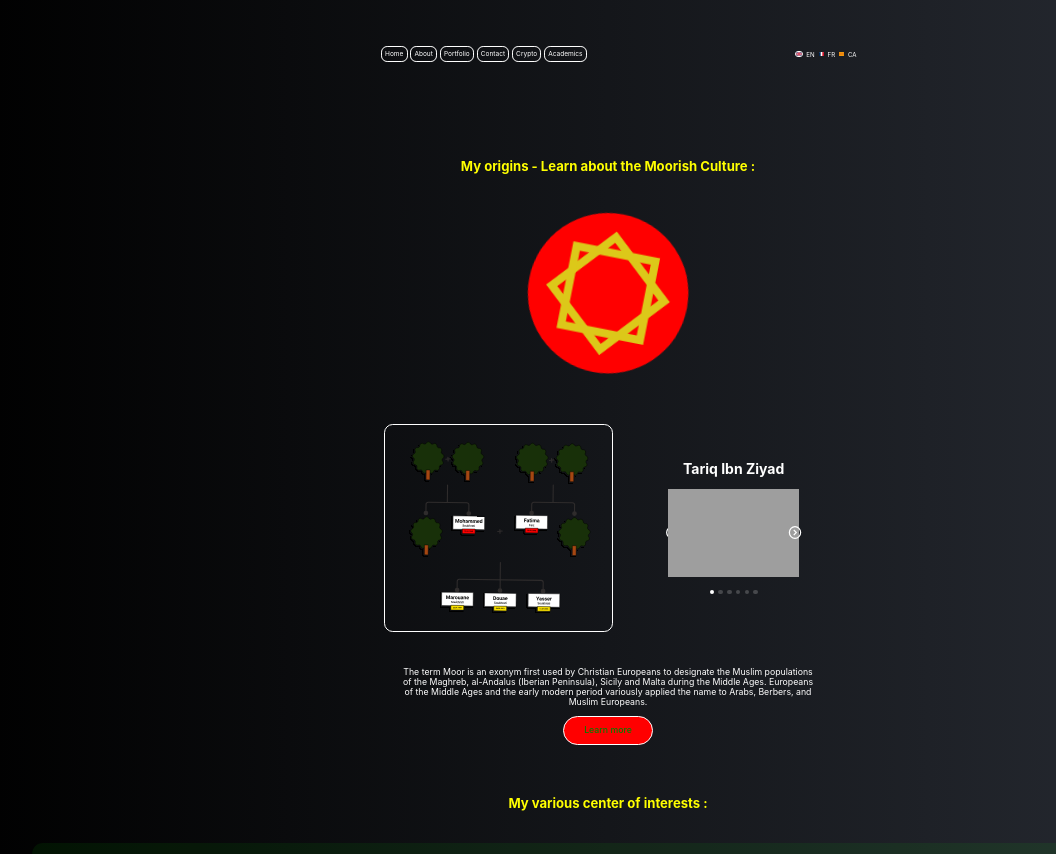
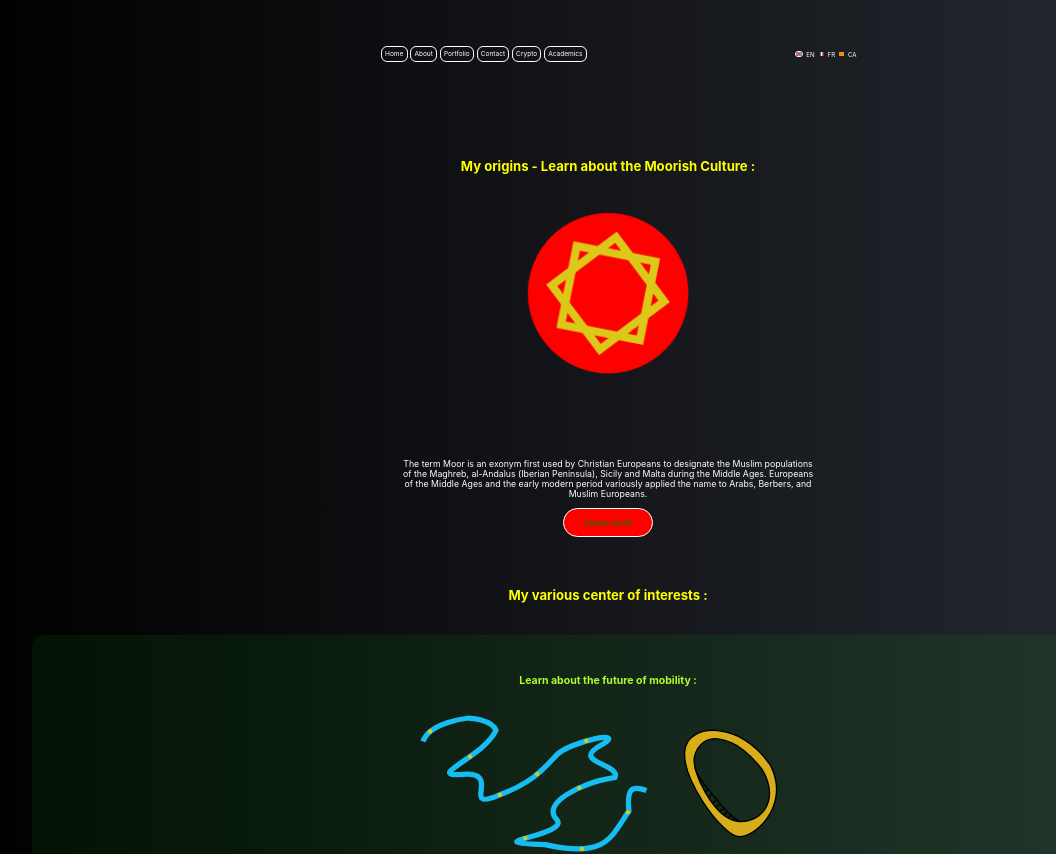
Before and after one commit to MarouaneSoukhrati/mar_react_app, a React (Create React App) app: page / in a window 1280 px wide. Shown: the top 854 px of the page, without its empty margins (32-1088 px from the left). Built offline with nearby package versions, Linux system fonts and the light colour scheme; grey boxes are pictures that could not be loaded.

Commit message:
Update FamilyTree.js

```diff
--- a/src/Component/Subcomponent/FamilyTree.js
+++ b/src/Component/Subcomponent/FamilyTree.js
@@ -44,14 +44,14 @@ Desctext +=
 export default function FamilyTree() {
   return (
     <div className="fam-wrapper">
-      <div className="img-wrapper">
+      {/*<div className="img-wrapper">
         <img className="fam-tree" src={familyTree} alt="Family-tree" />
         <ImageCarousel
           imgList={imgList}
           imgTitleList={imgTitleList}
           imgStyleList={imgStyleList}
         />
-      </div>
+      </div>*/}
       <Marquee itemsList={marqueeList} />
       <div className="fam-txt">
         <p className="moorparag">{Desctext}</p>
```
